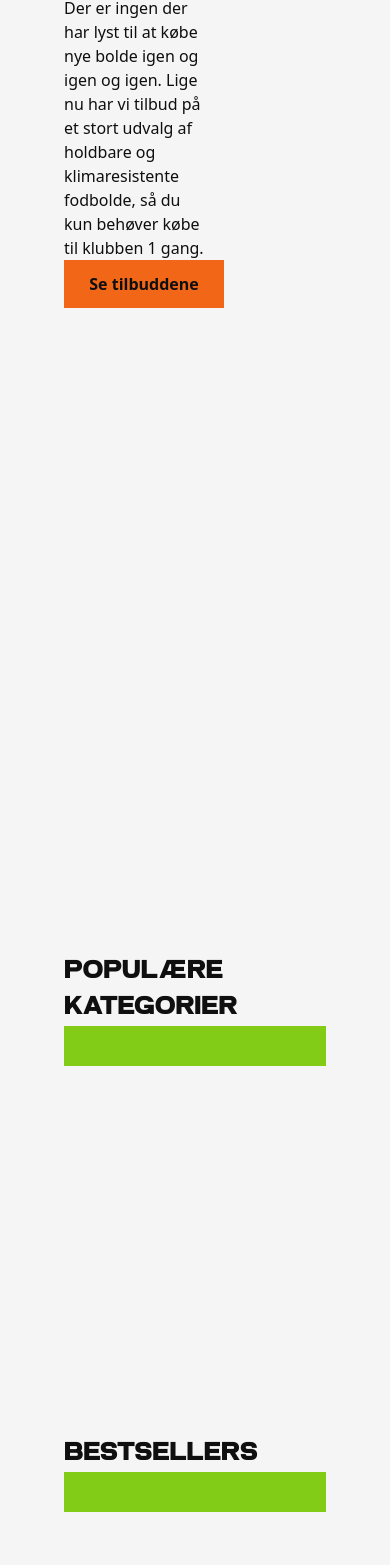
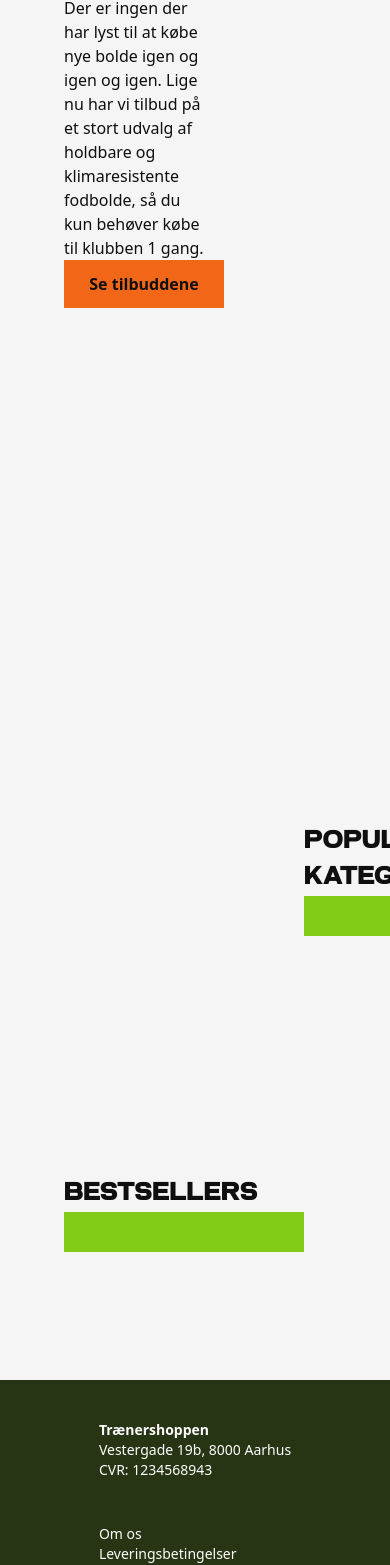
Before and after one commit to JValbjorn/traenershoppen, a Next.js app: page / in a window 390 px wide. Shown: the part 432-1997 px from the top of the page. Built offline with nearby package versions, Linux system fonts and the light colour scheme.

Commit message:
feat: refactor Home component layout for improved responsiveness and structure

```diff
--- a/app/page.js
+++ b/app/page.js
@@ -10,7 +10,7 @@ export default function Home() {
   const router = useRouter();
 
   return (
-    <main className="relative overflow-hidden flex flex-col h-500">
+    <main className="relative overflow-hidden flex flex-col">
       <div className="absolute 2xl:top-[-26%] xl:top-[-24%] lg:top-[-21%] md:top-[-18%] md:flex z-0 w-[120vw] left-[-10vw] h-auto hidden">
         <Fan />
       </div>
@@ -45,12 +45,12 @@ export default function Home() {
           <CTAButton text="Tøj" onClick={() => router.push("/toej")} />
         </div>
       </section>
-      <section className="relative flex flex-1 w-full flex-col items-center justify-between -mt-20 pb-32 px-16 font-sans bg-var(--light_gray) sm:items-start">
-        <section className="w-full h-220 z-2 relative flex">
+      <section className="relative grid grid-cols-3 grid-auto-rows gap-60 w-full items-center justify-between -mt-20 pb-32 px-16 font-sans bg-var(--light_gray) sm:items-start">
+        <section className="col-span-3 h-220 z-2 relative flex">
           <HomePageArch />
           <HomePageImage />
         </section>
-        <section className="flex flex-col w-full">
+        <section className="col-span-2 col-start-2 flex flex-col w-full">
           <h2>POPULÆRE KATEGORIER</h2>
           <div className="flex flex-row justify-around w-full">
             <div className="bg-light-green w-25 h-10"></div>
@@ -59,7 +59,7 @@ export default function Home() {
             <div className="bg-light-green w-25 h-10"></div>
           </div>
         </section>
-        <section className="flex flex-col w-full">
+        <section className="flex flex-col w-full col-span-2 col-start-1">
           <h2>BESTSELLERS</h2>
           <div className="flex flex-row justify-around w-full">
             <div className="bg-light-green w-25 h-10"></div>
```
